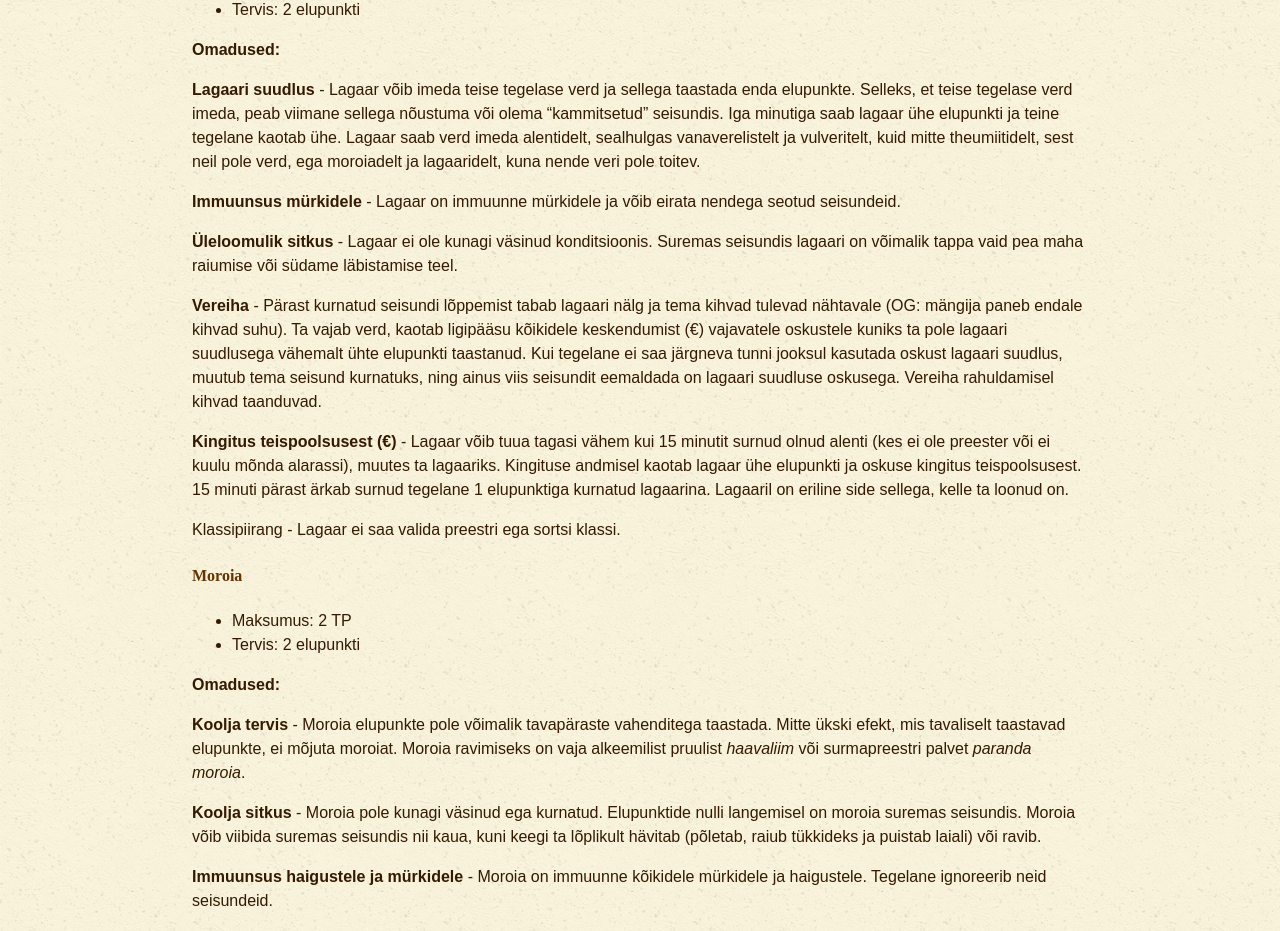
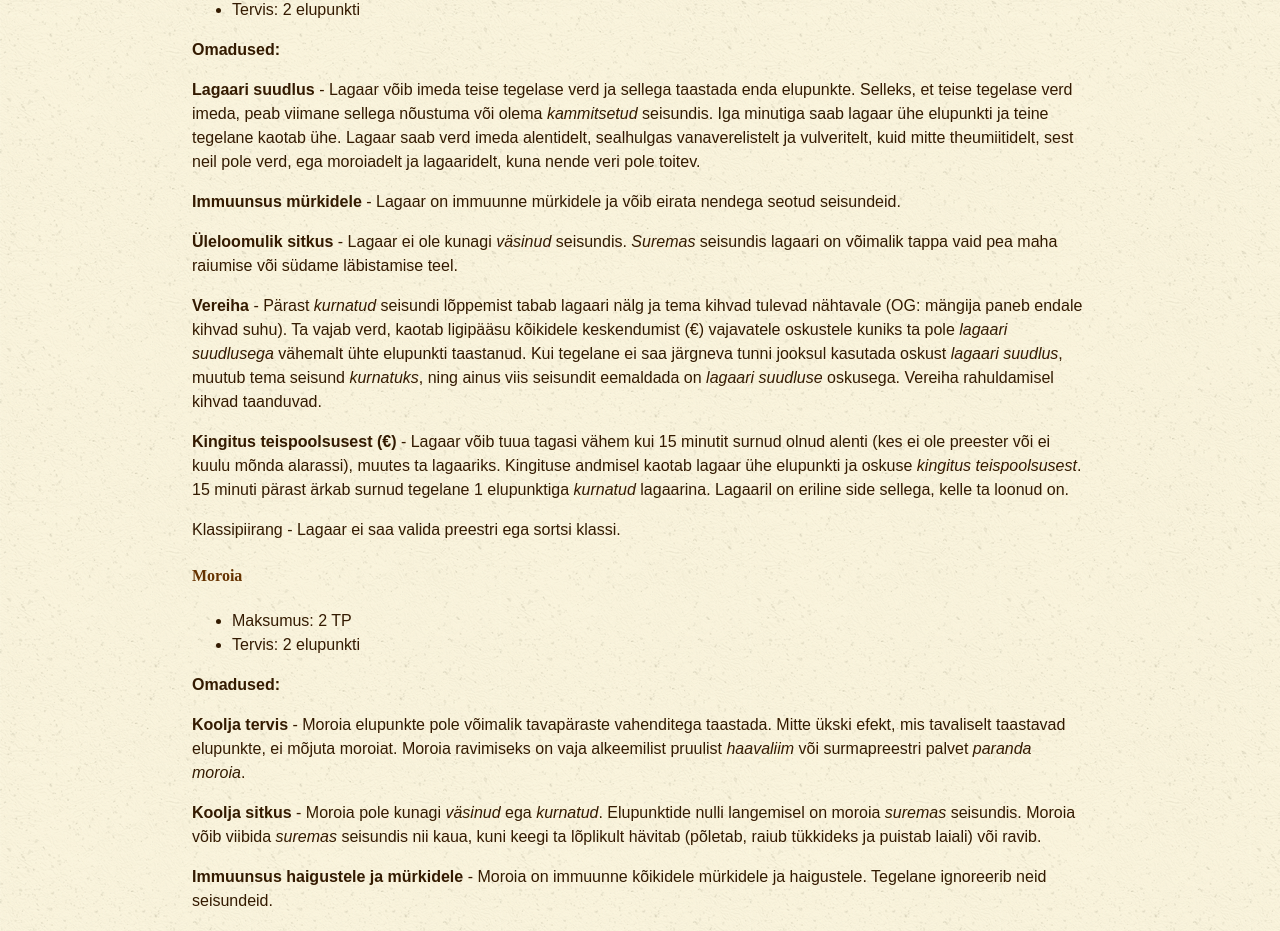
Before and after one commit to karavanlarp/karavanlarp.github.io, a Jekyll site: the page built from est/rules/racesclasses.md, in a window 1280 px wide and 1400 px high, scrolled down 2306 px. Shown: the part 179-1110 px from the top of the window. Built offline with Jekyll 4.4.1, drawn with Linux system fonts in a browser that asks for light colours; some web fonts are replaced; some of the changed text lies outside the part shown.

Commit message:
fix racesclasses

```diff
--- a/est/rules/racesclasses.md
+++ b/est/rules/racesclasses.md
@@ -20,7 +20,7 @@ title: Tegelasreeglid; Rassid ning klassid
 
 <h3 id="tegelane">Tegelase loomine</h3>
 
-*Siin kirjeldame tegelase loomist ja mõningaid küsimusi seoses tegelaspunktidega. *
+*Siin kirjeldame tegelase loomist ja mõningaid küsimusi seoses tegelaspunktidega.*
 
 Iga mängija alustab 6 tegelaspunktiga.
 
@@ -63,7 +63,7 @@ Iga tegelane saab lisaks oma klassile valida ühe taseme Ekspert oskusi vastaval
 
 Klassi ja oskuste valik käib tegelaseankeedi kaudu. Siiski on enne ankeedi täitma hakkamist hea mingil määral mõelda, millist tegelast teha soovid.
 
-Tegelane alustab mängu 50 stauruse või sama väärtusega Vabade Maade valuutaga. Samuti on tegelasel tema klassikirjelduses määratud varustus. Ressursid nagu komponendid ja apeiron antakse mängijale GMide poolt. Varustus on üldiselt mängija enda vastutusel, aga alati võib kostüümielementide laenamiseks GMidega ühendust võtta. Oskuste kasutamiseks vajaliku varustuse nimekirja leiate varustuse lisast.
+Tegelane alustab mängu 50 stauruse või sama väärtusega Vabade Maade valuutaga. Samuti on tegelasel tema klassikirjelduses määratud varustus. Ressursid nagu komponendid ja apeiron antakse mängijale GMide poolt. Varustus on üldiselt mängija enda vastutusel, aga alati võib kostüümielementide laenamiseks GMidega ühendust võtta. Oskuste kasutamiseks vajaliku varustuse nimekirja leiate [varustuse lisast](/est/rules/equipment.html).
 
 **Surm:** Tegelase surm ei kuluta mängija tegelaspunkte. Mängijal on võimalik oma tegelaspunktidega järgmiseks mänguks luua uus tegelane. Uus tegelane ei tohi olla seotud lähedalt eelmise tegelasega ja ta ei saa kasutada eelmise tegelase ressursse või tutvusi.
 
@@ -89,15 +89,15 @@ Klassipiirang - Tavaline alenti ei saa valida sortsi klassi.
 
 **Omadused:**
 
-**Lagaari suudlus** - Lagaar võib imeda teise tegelase verd ja sellega taastada enda elupunkte. Selleks, et teise tegelase verd imeda, peab viimane sellega nõustuma või olema “kammitsetud” seisundis. Iga minutiga saab lagaar ühe elupunkti ja teine tegelane kaotab ühe. Lagaar saab verd imeda alentidelt, sealhulgas vanaverelistelt ja vulveritelt, kuid mitte theumiitidelt, sest neil pole verd, ega moroiadelt ja lagaaridelt, kuna nende veri pole toitev.
+**Lagaari suudlus** - Lagaar võib imeda teise tegelase verd ja sellega taastada enda elupunkte. Selleks, et teise tegelase verd imeda, peab viimane sellega nõustuma või olema _kammitsetud_ seisundis. Iga minutiga saab lagaar ühe elupunkti ja teine tegelane kaotab ühe. Lagaar saab verd imeda alentidelt, sealhulgas vanaverelistelt ja vulveritelt, kuid mitte theumiitidelt, sest neil pole verd, ega moroiadelt ja lagaaridelt, kuna nende veri pole toitev.
 
 **Immuunsus mürkidele** - Lagaar on immuunne mürkidele ja võib eirata nendega seotud seisundeid.
 
-**Üleloomulik sitkus** - Lagaar ei ole kunagi väsinud konditsioonis. Suremas seisundis lagaari on võimalik tappa vaid pea maha raiumise või südame läbistamise teel.
+**Üleloomulik sitkus** - Lagaar ei ole kunagi _väsinud_ seisundis. _Suremas_ seisundis lagaari on võimalik tappa vaid pea maha raiumise või südame läbistamise teel.
 
-**Vereiha** - Pärast kurnatud seisundi lõppemist tabab lagaari nälg ja tema kihvad tulevad nähtavale (OG: mängija paneb endale kihvad suhu). Ta vajab verd, kaotab ligipääsu kõikidele keskendumist (€) vajavatele oskustele kuniks ta pole lagaari suudlusega vähemalt ühte elupunkti taastanud. Kui tegelane ei saa järgneva tunni jooksul kasutada oskust lagaari suudlus, muutub tema seisund kurnatuks, ning ainus viis seisundit eemaldada on lagaari suudluse oskusega. Vereiha rahuldamisel kihvad taanduvad.
+**Vereiha** - Pärast _kurnatud_ seisundi lõppemist tabab lagaari nälg ja tema kihvad tulevad nähtavale (OG: mängija paneb endale kihvad suhu). Ta vajab verd, kaotab ligipääsu kõikidele keskendumist (€) vajavatele oskustele kuniks ta pole _lagaari suudlusega_ vähemalt ühte elupunkti taastanud. Kui tegelane ei saa järgneva tunni jooksul kasutada oskust _lagaari suudlus_, muutub tema seisund _kurnatuks_, ning ainus viis seisundit eemaldada on _lagaari suudluse_ oskusega. Vereiha rahuldamisel kihvad taanduvad.
 
-**Kingitus teispoolsusest (€)** - Lagaar võib tuua tagasi vähem kui 15 minutit surnud olnud alenti (kes ei ole preester või ei kuulu mõnda alarassi), muutes ta lagaariks. Kingituse andmisel kaotab lagaar ühe elupunkti ja oskuse kingitus teispoolsusest. 15 minuti pärast ärkab surnud tegelane 1 elupunktiga kurnatud lagaarina. Lagaaril on eriline side sellega, kelle ta loonud on.
+**Kingitus teispoolsusest (€)** - Lagaar võib tuua tagasi vähem kui 15 minutit surnud olnud alenti (kes ei ole preester või ei kuulu mõnda alarassi), muutes ta lagaariks. Kingituse andmisel kaotab lagaar ühe elupunkti ja oskuse _kingitus teispoolsusest_. 15 minuti pärast ärkab surnud tegelane 1 elupunktiga _kurnatud_ lagaarina. Lagaaril on eriline side sellega, kelle ta loonud on.
 
 Klassipiirang - Lagaar ei saa valida preestri ega sortsi klassi.
 
@@ -110,7 +110,7 @@ Klassipiirang - Lagaar ei saa valida preestri ega sortsi klassi.
 
 **Koolja tervis** - Moroia elupunkte pole võimalik tavapäraste vahenditega taastada. Mitte ükski efekt, mis tavaliselt taastavad elupunkte, ei mõjuta moroiat. Moroia ravimiseks on vaja alkeemilist pruulist _haavaliim_ või surmapreestri palvet _paranda moroia_.
 
-**Koolja sitkus** - Moroia pole kunagi väsinud ega kurnatud. Elupunktide nulli langemisel on moroia suremas seisundis. Moroia võib viibida suremas seisundis nii kaua, kuni keegi ta lõplikult hävitab (põletab, raiub tükkideks ja puistab laiali) või ravib.
+**Koolja sitkus** - Moroia pole kunagi _väsinud_ ega _kurnatud_. Elupunktide nulli langemisel on moroia _suremas_ seisundis. Moroia võib viibida _suremas_ seisundis nii kaua, kuni keegi ta lõplikult hävitab (põletab, raiub tükkideks ja puistab laiali) või ravib.
 
 **Immuunsus haigustele ja mürkidele** - Moroia on immuunne kõikidele mürkidele ja haigustele. Tegelane ignoreerib neid seisundeid.
 
@@ -127,7 +127,7 @@ Moroia alustab mängu ühe doosi haavaliimiga.
 
 **Omadused:**
 
-**Regeneratsioon** - Nõrgestatud konditsioonis vanavereline võib 10 minutit puhata. Seejärel on tema seisundiks väsinud ning ta taastab ühe elupunkti.
+**Regeneratsioon** - _Kurnatud_ seisundis vanavereline võib 10 minutit puhata. Seejärel on tema seisundiks _väsinud_ ning ta taastab ühe elupunkti.
 
 **Immuunsus haigustele** - Vanavereline ei haigestu kunagi, tegelane ignoreerib kõiki haigustega seotud efekte.
 
@@ -148,8 +148,8 @@ Klassipiirang - Vanavereline ei saa valida sortsi klassi.
 
 **Elaja kingitus** - Kui vulver läheb loomkujule, on tema kasutada üks järgnevatest omadustest:
 * **Hea tervis** - Vulveril on üks elupunkt rohkem. (Elupunkt kaob alenti vormi minnes)
-* **Üleloomulik jõud** - Vulveri mõjutamiseks käsivõitlusefektidega peab tegelane omama üleloomuliku jõu oskust. Vastasel juhul vulver ignoreerib kõiki käsivõitlusefekte. Vulverit ei saa mittemaagiliselt kammitseda.
-* **Üleloomulik sitkus** - Vulver ei ole kunagi väsinud.
+* **Üleloomulik jõud** - Vulveri mõjutamiseks käsivõitlusefektidega peab tegelane omama _üleloomuliku jõu_ oskust. Vastasel juhul vulver ignoreerib kõiki käsivõitlusefekte. Vulverit ei saa mittemaagiliselt kammitseda.
+* **Üleloomulik sitkus** - Vulver ei ole kunagi _väsinud_.
 * **Kiired refleksid** - Vulver saab ühe turvisepunkti, mis taastub pärast igat lahingut automaatselt.
 
 Elaja kingitust saab osta kuni neli korda. Esimene kingitus on rassi valides, ülejäänud tuleb osta hiljem. Iga kingituse valik maksab 2 TP. Iga omandatud kingitus suurendab võimalust jääda igaveseks loomakujule. Kingitus peab olema ostetud enne kasutamist (st vulver ei saa alles kuju muutes kingitust valima hakata).
@@ -290,11 +290,11 @@ Tegelane alustab mängu enda poolt valitud 3 erilise lisakomponendiga. Võimalik
 
 Tegelane alustab mängu enda poolt valitud 1 haruldase lisakomponendiga. Võimalik valida korduvalt.
 
-**Lisaretseptid I **
+**Lisaretseptid I**
 
 Tegelane saab valida 2 uut esimese taseme retsepti oma alkeemiku raamatusse. Võimalik valida korduvalt.
 
-**Lisaretseptid II **
+**Lisaretseptid II**
 
 Tegelane saab valida 2 uut teise taseme retsepti oma alkeemiku raamatusse. Võimalik valida korduvalt.
 
@@ -350,7 +350,7 @@ Enne mängu tõmbab tegelane kuulujuttude loosist endale mõne fakti. Võimalik
 
 Tegelane omab tutvusi või muid ressursse, mille kaudu mängude vahelisel ajal lisainfot hankida. Tegelane võib enne järgmist mängu küsida GM-idelt ühe eelmisel mängul kohatud objekti/tegelase/nähtuse kohta lisainformatsiooni. [Uurija oskus peab olema valitud enne huvipakkuva objekti/tegelase/nähtusega kokku puutumist]. Võimalik valida kuni 3 korda, misjuhul saab iga valitud korra eest koguda informatsiooni erineva objekti/nähtuse või isiku kohta.
 
-**Eristamine (€) **
+**Eristamine (€)**
 
 Tegelane oskab tuvastada, kas dokumendid on ehtsad või võltsitud.
 
@@ -374,7 +374,7 @@ Tegelane võib kasutada oskust _Meditsiin I_ olles _väsinud_.
 
 **Meditsiin IV (€)¤¤**
 
-Kiire ravitsemine: Tegelane suudab kiiremini tervisepunkte taastada, pärast meditsiiniliste protseduuride läbi viimist taastab haige 1 elupunkt 5 minuti möödudes. Samuti suudab tegelane kurnatud tegelase 5 minutiga viia väsinud seisundisse.
+Kiire ravitsemine: Tegelane suudab kiiremini tervisepunkte taastada, pärast meditsiiniliste protseduuride läbi viimist taastab haige 1 elupunkt 5 minuti möödudes. Samuti suudab tegelane _kurnatud_ tegelase 5 minutiga viia _väsinud_ seisundisse.
 
 **Kesta parandamine I {Meditsiin I või Sepakunst I, theumiitidel eeldusoskus puudub} (€)**
 
@@ -384,7 +384,7 @@ Tegelane oskab theumiitide kestasid parandada. Pärast kesta parandamist hakkab
 
 Tegelane oskab theumiitide kestasid parandada. Pärast kesta parandamist hakkab theumiit taastama elupunkte kiirusega 1 elupunkt 10 minuti jooksul.
 
-Tegelane võib kasutada oskust kesta parandamine I olles väsinud.
+Tegelane võib kasutada oskust _kesta parandamine I_ olles _väsinud_.
 
 **Sepakunst I (€)**
 
@@ -402,7 +402,7 @@ Tegelane oskab tugevdada olemasolevaid kilpe, andes neile omaduse eirata esimest
 
 Tegelane oskab mingil määral võltsida ametlikke dokumente ja allkirju. Samuti oskab ta kopeerida käekirju. Peamiselt mängude vahel kasutatav oskus.
 
-**Lepingud **
+**Lepingud**
 
 Tegelane oskab vormistada lepinguid.
 
@@ -480,7 +480,7 @@ Tegelane võib uimastada teise tegelase. Selleks peab ta käes hoidma rasket ese
 
 <h3 id="kelm">Kelm</h3>
 
-Kelm on pimeduses peituja ja kaval tegutseja. Ta võib kasutada oma oskusi ka seaduse poolel või töötada skaudina.
+*Kelm on pimeduses peituja ja kaval tegutseja. Ta võib kasutada oma oskusi ka seaduse poolel või töötada skaudina.*
 
 #### Oskuste omandamine:
 
@@ -504,7 +504,7 @@ Kelm, kes tabab noalöögiga ohvrit selga, teeb talle oma taseme jagu lisakahju.
 
 **Uimastamine I (€)**
 
-Tegelane võib uimastada teise tegelase. Selleks peab ta käes hoidma rasket eset, ning tegema ohvrile ootamatult seljatagant pai. Ohver on seejärel uimastatud seisundis.
+Tegelane võib uimastada teise tegelase. Selleks peab ta käes hoidma rasket eset, ning tegema ohvrile ootamatult seljatagant pai. Ohver on seejärel _uimastatud_ seisundis.
 
 **Taskuvaras (€)**
 
@@ -512,7 +512,7 @@ Tegelane võib varasta ühe eseme kinnitades sellele pesulõksu. Koti külge kin
 
 **Treenitud**
 
-Tegelane on saanud lahingväljaõppe. Lahingsituatsioonis ei väsi tegelane elupunkti kaotuse tõttu. Kui ta oleks saanud väsinud seisundi lahingus ilmneb see alles pärast lahingut.
+Tegelane on saanud lahingväljaõppe. Lahingsituatsioonis ei _väsi_ tegelane elupunkti kaotuse tõttu. Kui ta oleks saanud _väsinud_ seisundi lahingus ilmneb see alles pärast lahingut.
 
 **Tase 3**
 
@@ -524,7 +524,7 @@ Tegelane saab 1 elupunkti juurde.
 
 Tegelane võib uimastada teise tegelase. Selleks ei vaja ta enam rasket eset, vaid peab tegema ohvrile ootamatult selja tagant pai. Ohver on seejärel _uimastatud_ seisundis.
 
-**Ohutaju **
+**Ohutaju**
 
 Tegelaneb saab enne mängu või mängu ajal GM-ide käest informatsiooni, mis on tegelasele kasulik või hoiatab teda tulevase ohu eest.
 
@@ -565,7 +565,7 @@ Tegelane oskab lõkse üles seada.
 
 **Lõksumeister III {Kelm tase 3}**
 
-Tegelane ignoreerib esimest teda mõjutavat lõksu, ning ta saab kasutada lõksumeistri oskusi väsinud seisundis.
+Tegelane ignoreerib esimest teda mõjutavat lõksu, ning ta saab kasutada lõksumeistri oskusi _väsinud_ seisundis.
 
 **Turvised I**
 
@@ -597,7 +597,7 @@ Tegelane oskab valmistada lihtsaid mürke, mis alla neelamise korral mõjuvad su
 
 **Mürgikunst II (€) {Kelm tase 3}**
 
-Tegelane oskab oma relvi mürgitada. Relvatabamuse saanud tegelane on mürgitatud seisundis. Mängijal on mängu alguses 1 doos relvamürki.
+Tegelane oskab oma relvi mürgitada. Relvatabamuse saanud tegelane on _mürgitatud_ seisundis. Mängijal on mängu alguses 1 doos relvamürki.
 
 **Sidumine (€)**
 
@@ -698,6 +698,7 @@ Maag võib mängu jooksul kasutada kuni 16 ühikut apeironit.
 Maag valib endale lisaeriala. Ta oskab lisaeriala loitse nagu oleks tema maagi tase ühe võrra madalam.
 
 **Apeironi rikastamine II {Maag tase 3}**
+
 Tegelane võib vahendite ja toormaterjali olemasolul toota apeironit. Oskust saab kasutada ka reisil olles, kuid selleks peab maagil olema vastav masin.
 
 **Metamaagia I**
@@ -768,7 +769,7 @@ Jumalad on esitatud oma kultuurilise vastandiga.
 
 Preestril on püha sümbol, jumala väe ohutu kanal. Sümbol on jumala vägi füüsilisel kujul. Sümbol toimib kui see on preestri rinnal või sellel on kontakt preestri nahaga. Sümbolit võib preestrilt ära võtta, kuid sellisel juhul laskub äravõtja peale jumala needus, millest ta vabaneb siis, kui sümbol on tagastatud ja preester on talle määranud väikese patukahetsuse. Needuse iseloom on seotud preestri jumalaga ja määratakse tegelast luues.
 
-**Side jumalaga **
+**Side jumalaga**
 
 Jumal võib harva anda preestrile märku millestki huvitavast, ohtlikust või olulisest. Üldiselt iseaktiveeruv omadus, seda ei saa teadlikult kasutada.
 
@@ -840,11 +841,11 @@ Preester alustab mängu jumala poolt antud erilise ülesandega. Pärast ülesand
 
 **Puhkeala {Preester Tase 2}**
 
-Preester loob erilise puhkeala. Selleks peab ta heiskama oma jumala sümboli, ning kõik tegelased, kes saavad seal puhata, vabanevad väsinud seisundist 10 minuti puhkuse järel. Puhkealas võivad puhata preestri kodumaa elanikud, kas siis Impeeriumist või Vabadelt Maadelt. Puhkeala loomine kulutab ühe preestri palve, ning kaob kohe, kui preester liigutab jumala sümbolit või läheb sellest kaugemale kui 5 meetrit.
+Preester loob erilise puhkeala. Selleks peab ta heiskama oma jumala sümboli, ning kõik tegelased, kes saavad seal puhata, vabanevad _väsinud_ seisundist 10 minuti puhkuse järel. Puhkealas võivad puhata preestri kodumaa elanikud, kas siis Impeeriumist või Vabadelt Maadelt. Puhkeala loomine kulutab ühe preestri palve, ning kaob kohe, kui preester liigutab jumala sümbolit või läheb sellest kaugemale kui 5 meetrit.
 
 **Relvakasutusoskus: ühekäerelvad**
 
-Tegelane oskab kasutada ühekäerelvi. Ta võib alustada mängu ühekäerelvaga, ning pärast relva kasutamist lahingus ei ole ta automaatselt väsinud.
+Tegelane oskab kasutada ühekäerelvi. Ta võib alustada mängu ühekäerelvaga, ning pärast relva kasutamist lahingus ei ole ta automaatselt _väsinud_.
 
 <h3 id="sorts">Sorts</h3>
 *Sortsid on theumiitide vägevaimad loitsijad. Nad on õppinud oma elementi kasutama ka väljaspool allikat ja võivad sellega isegi lahingus oma vastastesse hirmu külvata.*
@@ -925,7 +926,7 @@ Võimsamad maagilised kohad ja esemed jätavad endast maha tugevaid maagilisi j
 
 **Relvakasutusoskus: ühekäerelvad**
 
-Tegelane oskab kasutada ühekäerelvi. Ta võib alustada mängu ühekäerelvaga, ning pärast relva kasutamist lahingus ei ole ta automaatselt väsinud.
+Tegelane oskab kasutada ühekäerelvi. Ta võib alustada mängu ühekäerelvaga, ning pärast relva kasutamist lahingus ei ole ta automaatselt _väsinud_.
 
 <h3 id="sodalane">Sõdalane</h3>
 
@@ -993,7 +994,7 @@ Tegelane saab sõjaraevus olles ühe lisaturvisepunkti.
 
 **Sõjaraev: Oimetu/Stun (€) {Sõdalane tase 3}**
 
-Tegelane võib sooritada sõdalase taseme jagu arv kordi mängu jooksul oimetuks tegeva löögi.
+Tegelane võib sooritada sõdalase taseme jagu arv kordi mängu jooksul _oimetuks_ tegeva löögi.
 
 Theumiidid<br />
 **Elementaallöök {Sõdalane tase 2}**
@@ -1006,7 +1007,7 @@ Tegelase löögid on väestatud theumiidi elemendist, ning leidub olendeid, kes
 
 **Elementaallöök II (€) {Sõdalane tase 3}**
 
-Tegelane võib sooritada sõdalase taseme jagu arv kordi mängu jooksul võimsat elementaallööki. Elementaallöögiga tabatu muutub kurnatuks. (Elementaallöögi eest kaitseb elemendikilp).
+Tegelane võib sooritada sõdalase taseme jagu arv kordi mängu jooksul võimsat elementaallööki. Elementaallöögiga tabatu muutub _kurnatuks_. (Elementaallöögi eest kaitseb _elemendikilp_).
 
 **Turvised I**
 
@@ -1030,17 +1031,17 @@ Tegelane võidab automaatselt, kui vastasel pole käsivõitluse oskust.
 
 **Uimastamine I**
 
-Tegelane võib uimastada teise tegelase. Selleks peab ta käes hoidma rasket eset, ning tegema ohvrile ootamatult selja tagant pai. Ohver on seejärel uimastatud konditsioonis.
+Tegelane võib uimastada teise tegelase. Selleks peab ta käes hoidma rasket eset, ning tegema ohvrile ootamatult selja tagant pai. Ohver on seejärel _uimastatud_ konditsioonis.
 
 [Kõiki võitluskunstide oskusi saab sõdalane kasutada oma taseme jagu mängu jooksul, ning ta ei tohi kanda rasket turvist.]
 
 **Võitluskunstid: Oimetu (€) {Uimastamine I, Käsivõitlus II}**
 
-Tegelane puudutab õrnalt käega sihtmärki, ning seejärel on sihtmärk seisundis oimetu.
+Tegelane puudutab õrnalt käega sihtmärki, ning seejärel on sihtmärk seisundis _oimetu_.
 
 **Võitluskunstid: Vangista (€) {Võitluskunstid: Oimetu}**
 
-Tegelane puudutab õrnalt käega sihtmärki, ning seejärel on sihtmärk seisundis kammitsetud, kuniks sõdalane oma käe sihtmärgilt eemaldab.
+Tegelane puudutab õrnalt käega sihtmärki, ning seejärel on sihtmärk seisundis _kammitsetud_, kuniks sõdalane oma käe sihtmärgilt eemaldab.
 
 **Võitluskunstid: Relvitu (€) {Võitluskunstid: Oimetu}**
 
@@ -1055,4 +1056,4 @@ Tegelasel on üks lisaturvisepunkt, mis taastub automaatselt iga lahingolukorra
 Tegelasel on kaks lisaturvisepunkti, mis taastuvad automaatselt iga lahingolukorra lõpus.
 
 **Sidumine (€)**
-Tegelane oskab teisi kinni siduda. Tavalist nööri kasutades oskab ta teadvusetu tegelase kinni siduda, mis muudab viimase seisundi kammitsetuks.
+Tegelane oskab teisi kinni siduda. Tavalist nööri kasutades oskab ta teadvusetu tegelase kinni siduda, mis muudab viimase seisundi _kammitsetuks_.
```
Also changed, not shown: other parts of est/rules/racesclasses.md (+4 -4 lines).
